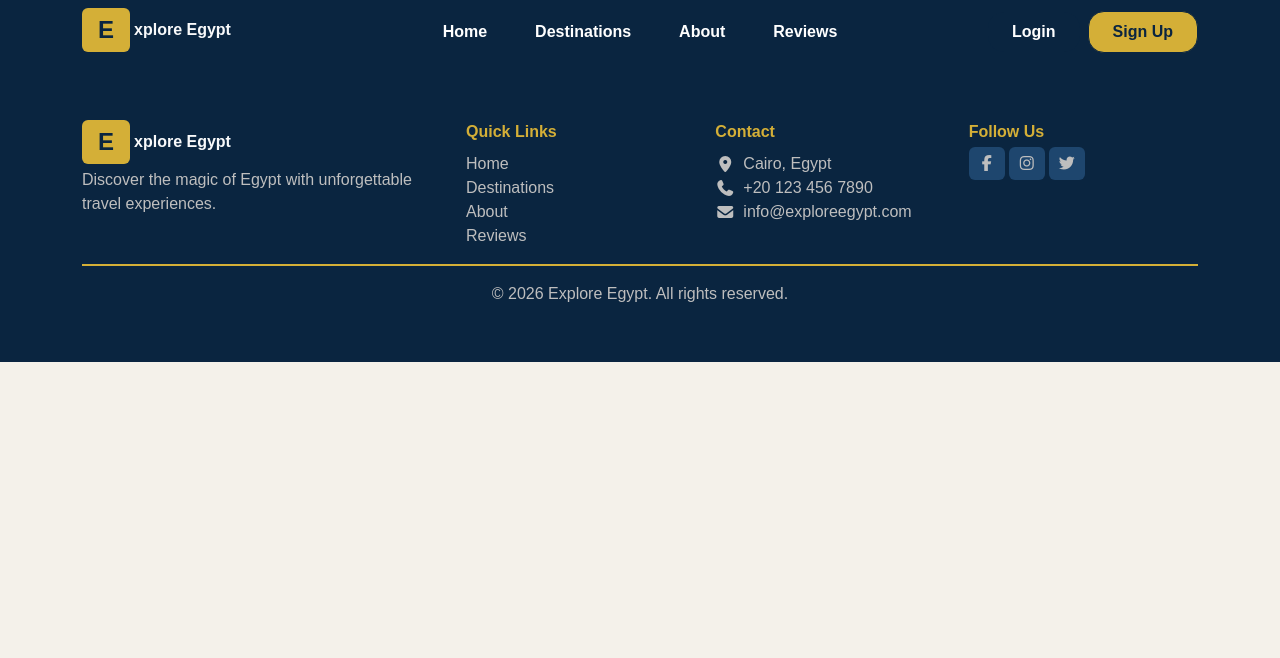
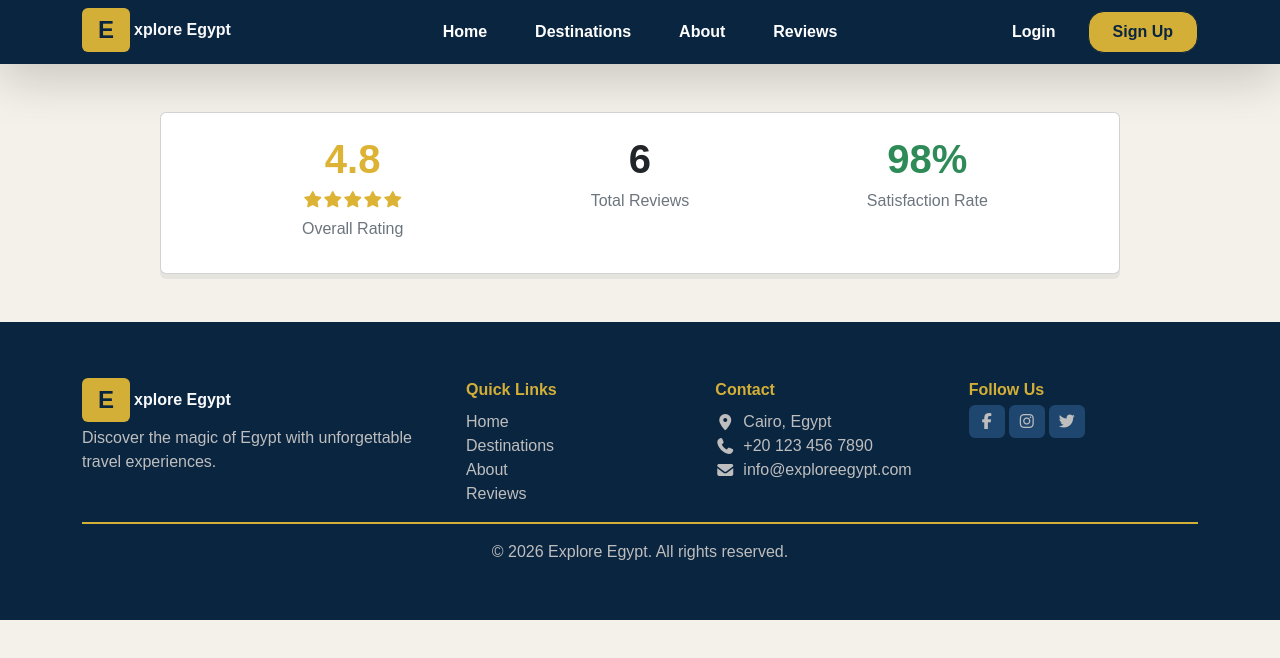
Before and after one commit to malminyawi/capstone-team-project-digilians-, a React (Vite) app in the folder Front-End/EgyEx/: page /reviews in a window 1280 px wide. Shown: the top 658 px of the page. Built offline with nearby package versions, Linux system fonts and the light colour scheme.

Commit message:
reviews page in progress

```diff
--- a/Front-End/EgyEx/src/App.jsx
+++ b/Front-End/EgyEx/src/App.jsx
@@ -1,6 +1,7 @@
 import { Routes, Route } from "react-router-dom";
 import Navbar from "../src/Components/Layout/Navbar/Navbar"
 import Footer from "../src/Components/Layout/Footer/Footer"
+import Reviews from "./Pages/ReviewsPage";
 import './App.css'
 import Home from "./Pages/Home";
 function App() {
@@ -12,10 +13,10 @@ function App() {
               <Routes>
                 <Route path="/" element={<Home/>}/>
 
-                {/*
-                <Route path="/users" element/>
-                <Route path="/projects" element/>
-                */}
+
+                <Route path="/reviews" element={<Reviews></Reviews>}/>
+
+
               </Routes>
       <Footer/>
     </>
--- a/Front-End/EgyEx/src/Components/Layout/Navbar/Navbar.jsx
+++ b/Front-End/EgyEx/src/Components/Layout/Navbar/Navbar.jsx
@@ -5,10 +5,10 @@ import Logo from "../../UI/logo/Logo";
 
 function Navbar() {
     const links=[
-        {title:"Home",path:""},
-        {title:"Destinations",path:""},
-        {title:"About",path:""},
-        {title:"Reviews",path:""},
+        {title:"Home",path:"/home"},
+        {title:"Destinations",path:"/destination"},
+        {title:"About",path:"about"},
+        {title:"Reviews",path:"/reviews"},
     ]
   return (
     <nav className={`text-light shadow-lg ${style.nav}`}>
--- /dev/null
+++ b/Front-End/EgyEx/src/Components/Reviews/AnalysisCard/AnalysisCard.jsx
@@ -0,0 +1,40 @@
+import styles from "./AnalysisCard.module.css"
+
+function AnalysisCard(){
+    return(
+        <>
+            <div className={`card  rounded w-75 m-auto my-5 ${styles.bottomShadow}`}>
+                <div className=" d-flex justify-content-between px-5 text-center  py-3">
+                    <div className="col-4">
+                        <div className="d-flex flex-column justify-content-between">
+                            <span className={`fs-1 fw-bolder ${styles.goldColor}`}>4.8</span>
+
+                            <div className="stars  ">
+                                <i className={`fa-solid fa-star ${styles.goldColor}`}></i>
+                                <i className={`fa-solid fa-star ${styles.goldColor}`}></i>
+                                <i className={`fa-solid fa-star ${styles.goldColor}`}></i>
+                                <i className={`fa-solid fa-star ${styles.goldColor}`}></i>
+                                <i className={`fa-solid fa-star ${styles.goldColor}`}></i>
+                            </div>
+                            <div className="mt-1"><p className="text-secondary">Overall Rating</p></div>
+                        </div>
+                    </div>
+                    <div className="col-4">
+                        <div className="d-flex flex-column">
+                            <span className={`fs-1 fw-bolder `}>6</span>
+                            <p className="text-secondary">Total Reviews</p>
+
+                        </div>
+                    </div>
+                    <div className="col-4">
+                        <div>
+                            <span className={`fs-1 fw-bolder ${styles.greenColor}`}>98%</span>
+                            <p className={`text-secondary `}>Satisfaction Rate</p>
+                        </div>
+                    </div>
+                </div>
+            </div>
+        </>
+    );
+}
+export default AnalysisCard;
--- /dev/null
+++ b/Front-End/EgyEx/src/Components/Reviews/AnalysisCard/AnalysisCard.module.css
@@ -0,0 +1,11 @@
+.goldColor{
+    color:#ddb335
+}
+
+.greenColor{
+    color: #2E8B57;
+}
+
+.bottomShadow{
+    box-shadow: 0px 5px 0px 0px #bebdbd42 ;
+}
--- /dev/null
+++ b/Front-End/EgyEx/src/Pages/ReviewsPage.jsx
@@ -0,0 +1,10 @@
+import AnalysisCard from "../Components/Reviews/AnalysisCard/AnalysisCard"
+
+function Reviews(){
+    return (
+        <div className="">
+            <AnalysisCard></AnalysisCard>
+        </div>
+    )
+}
+export default Reviews;
```
Also changed, not shown: 1 other file (tests, documents, lock files or other folders).
